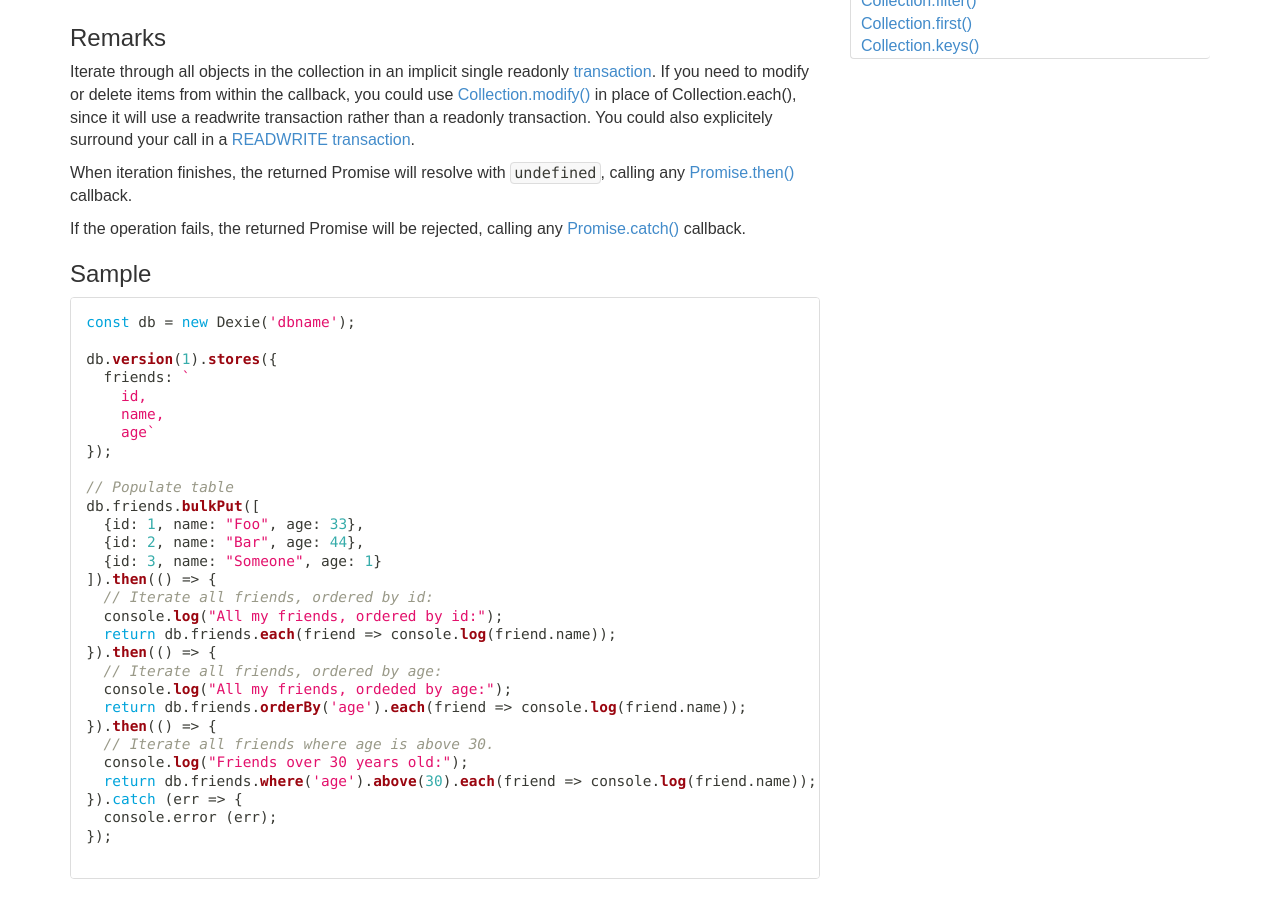
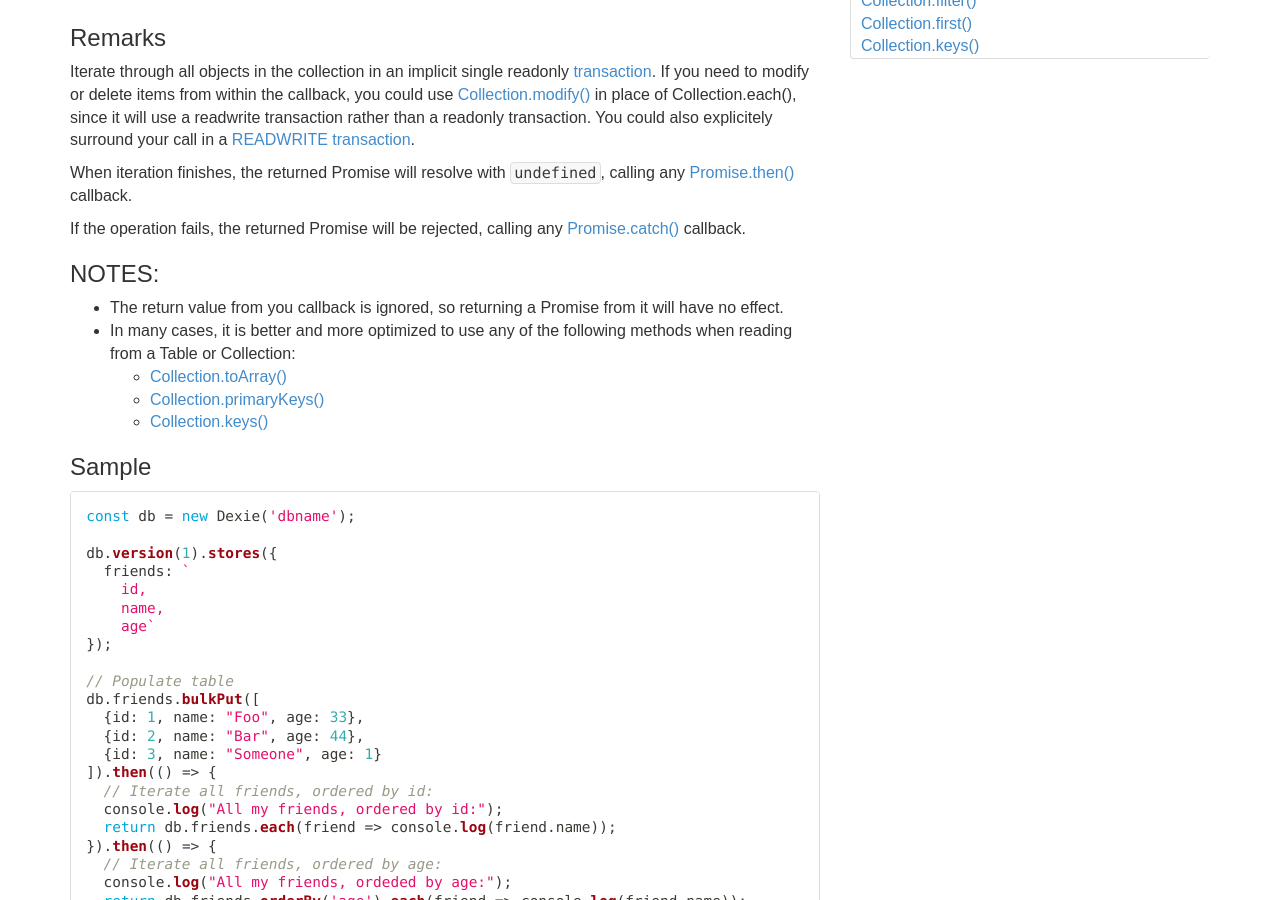
Before and after one commit to dexie/dexie-website, a Jekyll site: the page built from docs/Collection/Collection.each().md, in a window 1280 px wide and 900 px high, scrolled down 691 px. Built offline with Jekyll 4.4.1, drawn with Linux system fonts in a browser that asks for light colours.

Commit message:
Update Collection.each().md

````diff
--- a/docs/Collection/Collection.each().md
+++ b/docs/Collection/Collection.each().md
@@ -43,6 +43,13 @@ When iteration finishes, the returned Promise will resolve with `undefined`, cal
 
 If the operation fails, the returned Promise will be rejected, calling any [Promise.catch()](/docs/Promise/Promise.catch()) callback.
 
+### NOTES:
+* The return value from you callback is ignored, so returning a Promise from it will have no effect.
+* In many cases, it is better and more optimized to use any of the following methods when reading from a Table or Collection:
+  * [Collection.toArray()](/docs/Collection/Collection.toArray())
+  * [Collection.primaryKeys()](/docs/Collection/Collection.primaryKeys())
+  * [Collection.keys()](/docs/Collection/Collection.keys())
+
 ### Sample
 
 ```javascript
````
